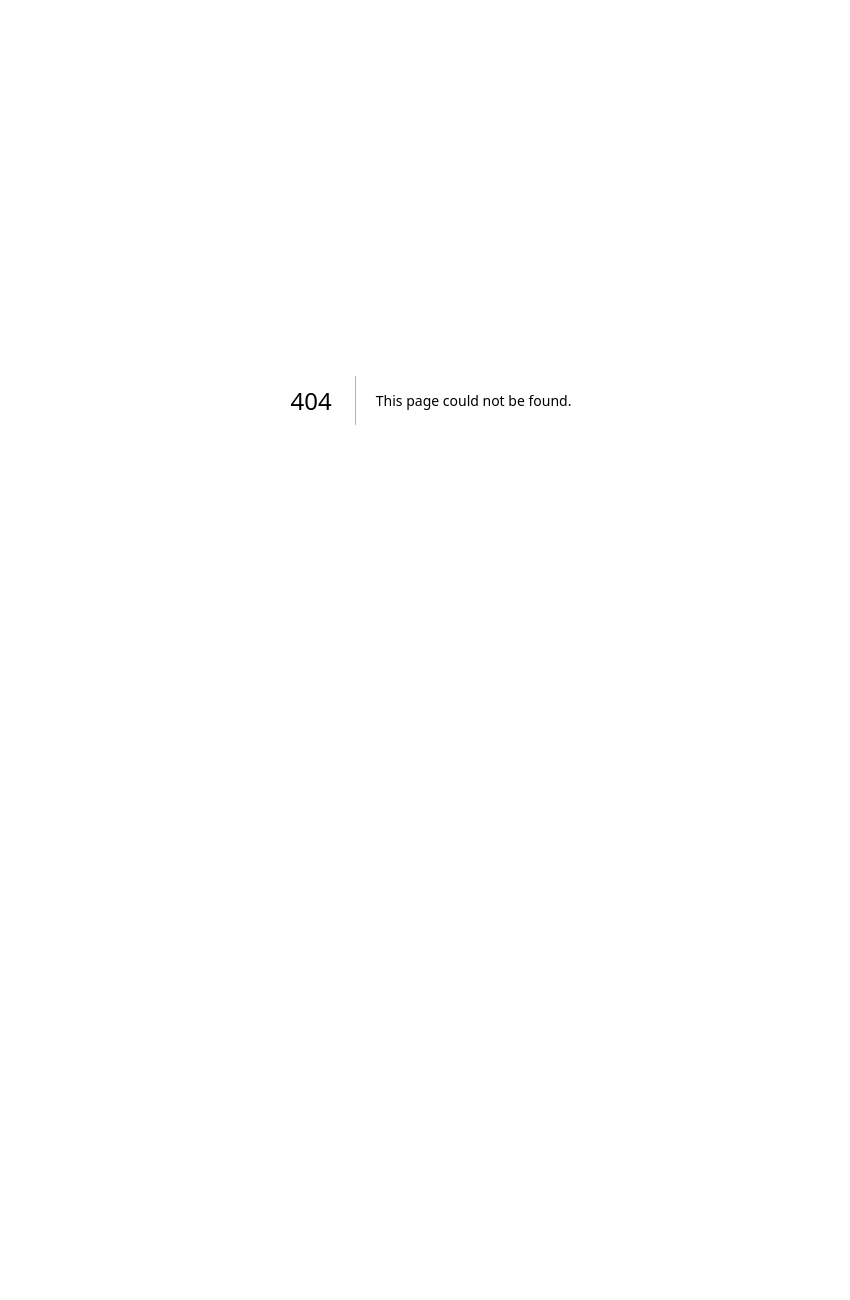
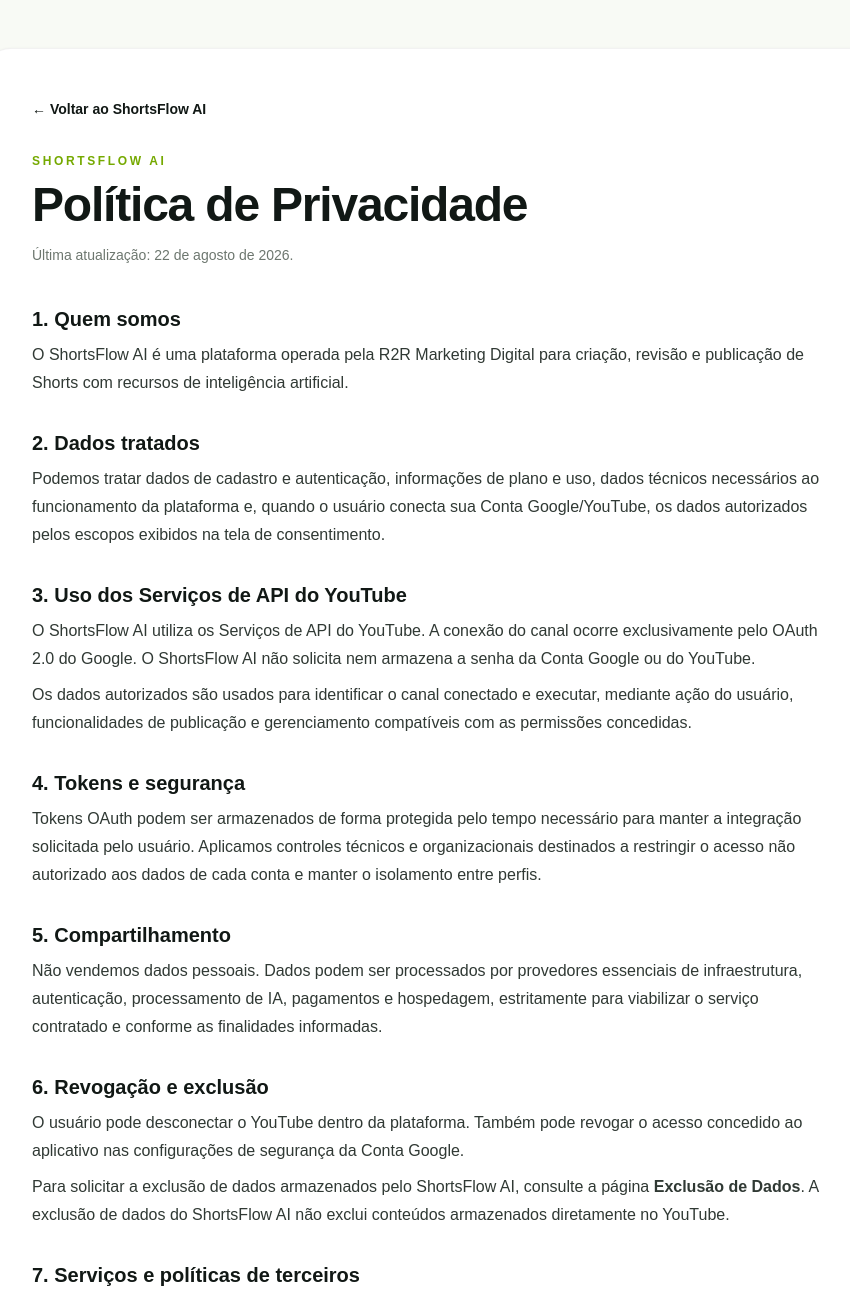
Before and after one commit to RuanMarcos38/Youtube, a Next.js app in the folder frontend/: page /privacidade in a window 1280 px wide. Before the commit this address had no page. Shown: the top 1300 px of the page, without its empty margins (209-1059 px from the left). Before the commit the page ends 800 px from the top, so only its background shows below. Built offline with nearby package versions, Linux system fonts and the light colour scheme.

Commit message:
Add ShortsFlow privacy policy for Google/YouTube OAuth verification

```diff
--- /dev/null
+++ b/frontend/app/privacidade/page.tsx
@@ -0,0 +1,63 @@
+import type { Metadata } from "next";
+
+export const metadata: Metadata = {
+  title: "Política de Privacidade | ShortsFlow AI",
+  description: "Política de Privacidade do ShortsFlow AI e informações sobre o uso dos Serviços de API do YouTube.",
+};
+
+export default function PrivacyPage() {
+  return (
+    <main className="min-h-screen bg-[#f8faf5] px-6 py-12 text-[#111815]">
+      <article className="mx-auto max-w-4xl rounded-[28px] border border-black/5 bg-white p-8 shadow-sm md:p-12">
+        <a href="/" className="text-sm font-bold text-[#5f8500]">← Voltar ao ShortsFlow AI</a>
+        <p className="mt-8 text-xs font-bold uppercase tracking-[0.22em] text-[#75a900]">ShortsFlow AI</p>
+        <h1 className="mt-3 text-4xl font-black tracking-tight md:text-5xl">Política de Privacidade</h1>
+        <p className="mt-4 text-sm text-[#6d776f]">Última atualização: 22 de agosto de 2026.</p>
+
+        <div className="mt-10 space-y-8 leading-7 text-[#303934]">
+          <section>
+            <h2 className="text-xl font-bold text-[#111815]">1. Quem somos</h2>
+            <p className="mt-2">O ShortsFlow AI é uma plataforma operada pela R2R Marketing Digital para criação, revisão e publicação de Shorts com recursos de inteligência artificial.</p>
+          </section>
+
+          <section>
+            <h2 className="text-xl font-bold text-[#111815]">2. Dados tratados</h2>
+            <p className="mt-2">Podemos tratar dados de cadastro e autenticação, informações de plano e uso, dados técnicos necessários ao funcionamento da plataforma e, quando o usuário conecta sua Conta Google/YouTube, os dados autorizados pelos escopos exibidos na tela de consentimento.</p>
+          </section>
+
+          <section>
+            <h2 className="text-xl font-bold text-[#111815]">3. Uso dos Serviços de API do YouTube</h2>
+            <p className="mt-2">O ShortsFlow AI utiliza os Serviços de API do YouTube. A conexão do canal ocorre exclusivamente pelo OAuth 2.0 do Google. O ShortsFlow AI não solicita nem armazena a senha da Conta Google ou do YouTube.</p>
+            <p className="mt-2">Os dados autorizados são usados para identificar o canal conectado e executar, mediante ação do usuário, funcionalidades de publicação e gerenciamento compatíveis com as permissões concedidas.</p>
+          </section>
+
+          <section>
+            <h2 className="text-xl font-bold text-[#111815]">4. Tokens e segurança</h2>
+            <p className="mt-2">Tokens OAuth podem ser armazenados de forma protegida pelo tempo necessário para manter a integração solicitada pelo usuário. Aplicamos controles técnicos e organizacionais destinados a restringir o acesso não autorizado aos dados de cada conta e manter o isolamento entre perfis.</p>
+          </section>
+
+          <section>
+            <h2 className="text-xl font-bold text-[#111815]">5. Compartilhamento</h2>
+            <p className="mt-2">Não vendemos dados pessoais. Dados podem ser processados por provedores essenciais de infraestrutura, autenticação, processamento de IA, pagamentos e hospedagem, estritamente para viabilizar o serviço contratado e conforme as finalidades informadas.</p>
+          </section>
+
+          <section>
+            <h2 className="text-xl font-bold text-[#111815]">6. Revogação e exclusão</h2>
+            <p className="mt-2">O usuário pode desconectar o YouTube dentro da plataforma. Também pode revogar o acesso concedido ao aplicativo nas configurações de segurança da Conta Google.</p>
+            <p className="mt-2">Para solicitar a exclusão de dados armazenados pelo ShortsFlow AI, consulte a página <a className="font-bold text-[#5f8500] underline" href="/exclusao-de-dados">Exclusão de Dados</a>. A exclusão de dados do ShortsFlow AI não exclui conteúdos armazenados diretamente no YouTube.</p>
+          </section>
+
+          <section>
+            <h2 className="text-xl font-bold text-[#111815]">7. Serviços e políticas de terceiros</h2>
+            <p className="mt-2">Ao utilizar recursos integrados ao YouTube, o usuário também está sujeito aos <a className="font-bold text-[#5f8500] underline" href="https://www.youtube.com/t/terms" target="_blank" rel="noreferrer">Termos de Serviço do YouTube</a> e à <a className="font-bold text-[#5f8500] underline" href="https://policies.google.com/privacy" target="_blank" rel="noreferrer">Política de Privacidade do Google</a>.</p>
+          </section>
+
+          <section>
+            <h2 className="text-xl font-bold text-[#111815]">8. Direitos e contato</h2>
+            <p className="mt-2">O usuário pode solicitar informações, correção ou exclusão dos dados tratados pela plataforma. Para assuntos de privacidade e suporte, utilize os canais oficiais disponibilizados pela R2R Marketing Digital.</p>
+          </section>
+        </div>
+      </article>
+    </main>
+  );
+}
```
